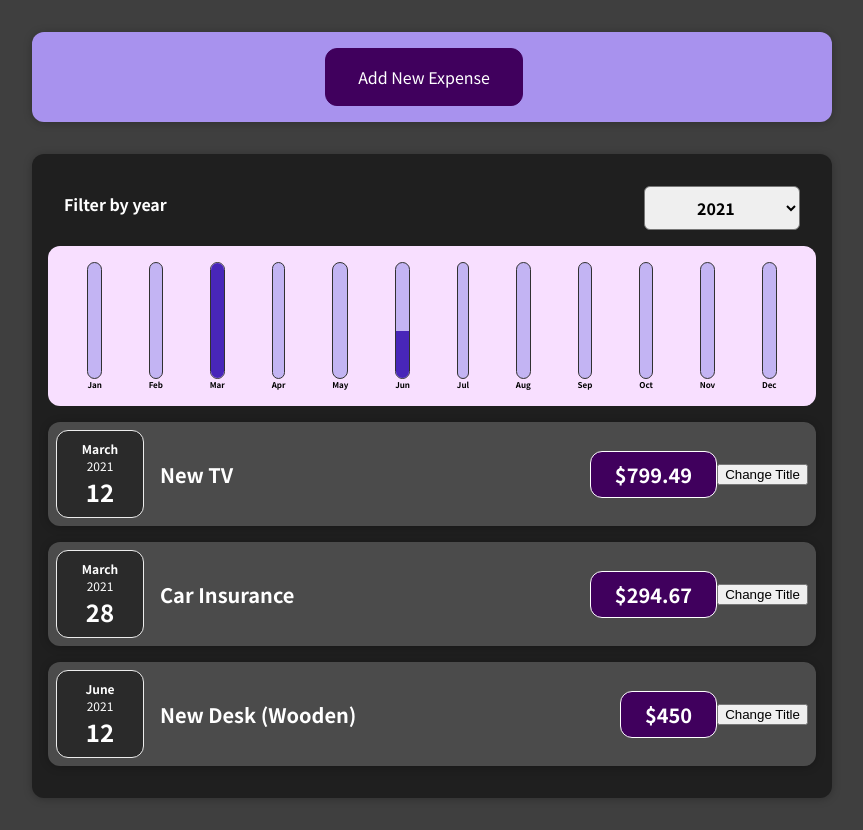
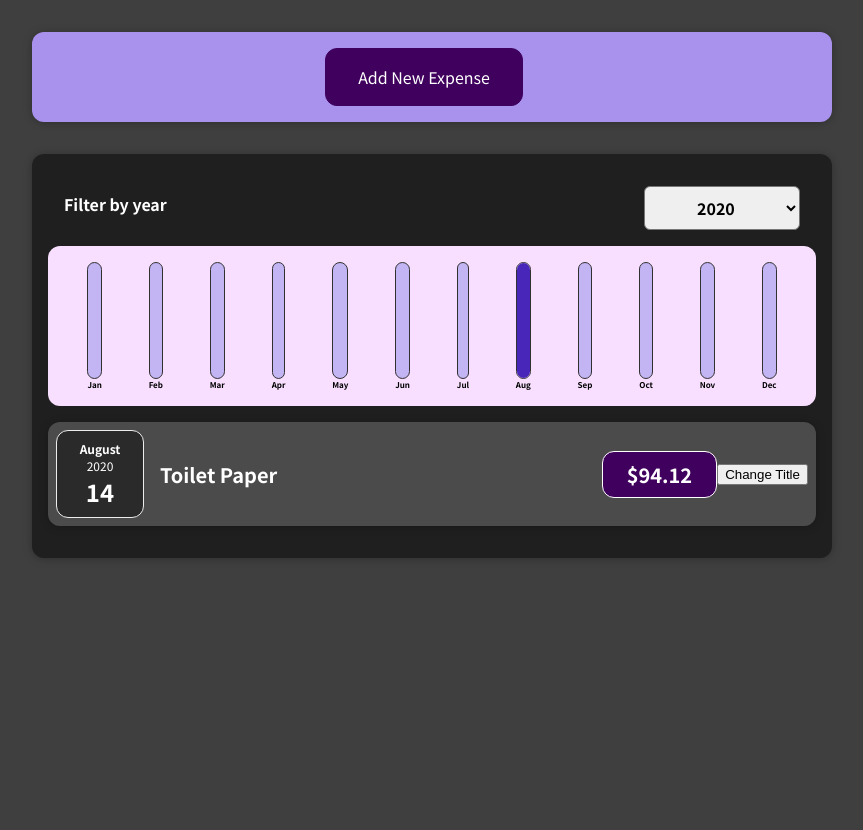
Before and after one commit to waibiaf2/react-complete-guide-ExpenseTracker, a React (Create React App) app: page / in a window 1280 px wide. Shown: the whole page, without its empty margins (208-1071 px from the left). After the commit the page ends 800 px from the top, so only its background shows below. Built offline with nearby package versions, Linux system fonts and the light colour scheme.

Commit message:
updates component

```diff
--- a/src/components/Expenses/Expenses.js
+++ b/src/components/Expenses/Expenses.js
@@ -8,7 +8,7 @@ import ExpenseChart from "./ExpenseChart";
 
 const Expenses = (props) => {
     //const expenses = props.expenses;
-    const [filteredYear, setFilteredYear] = useState('2021');
+    const [filteredYear, setFilteredYear] = useState('2020');
 
     const filterChangeHandler = selectedYear => {
         setFilteredYear(selectedYear );
```
